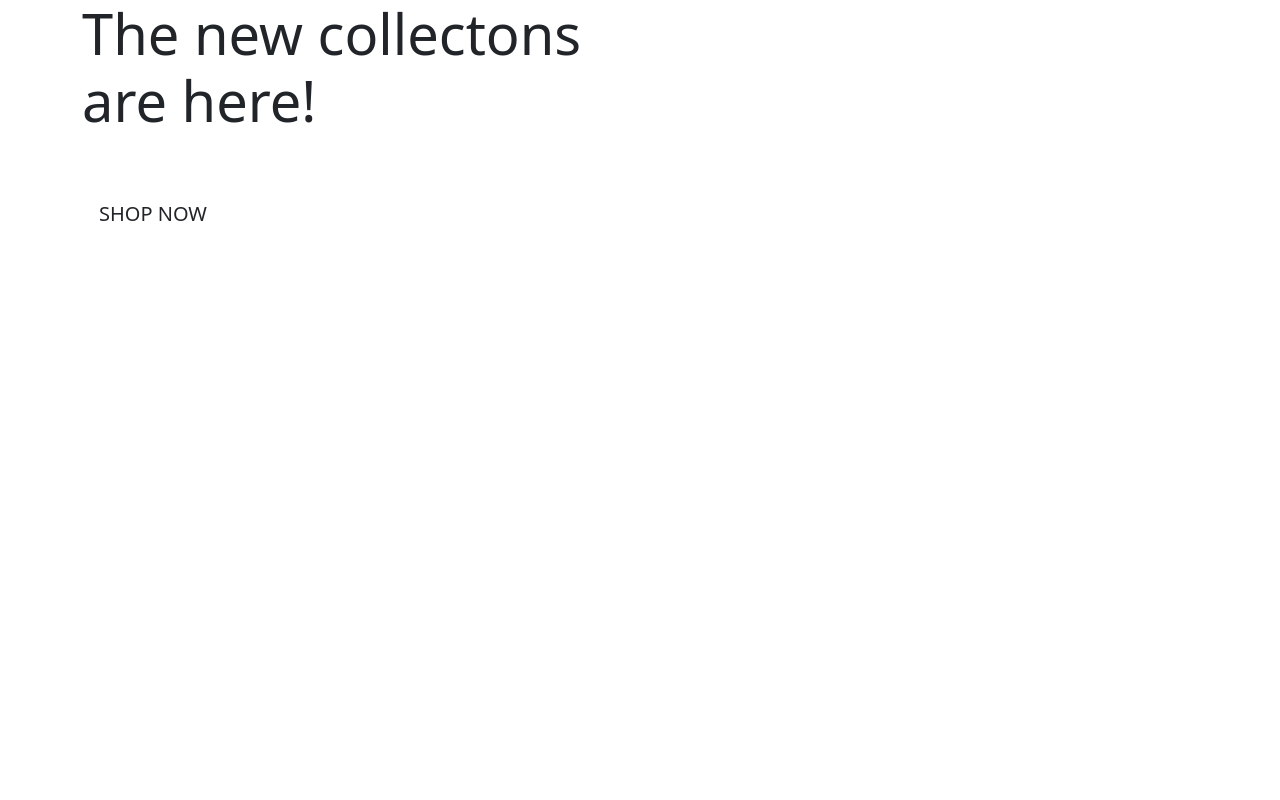
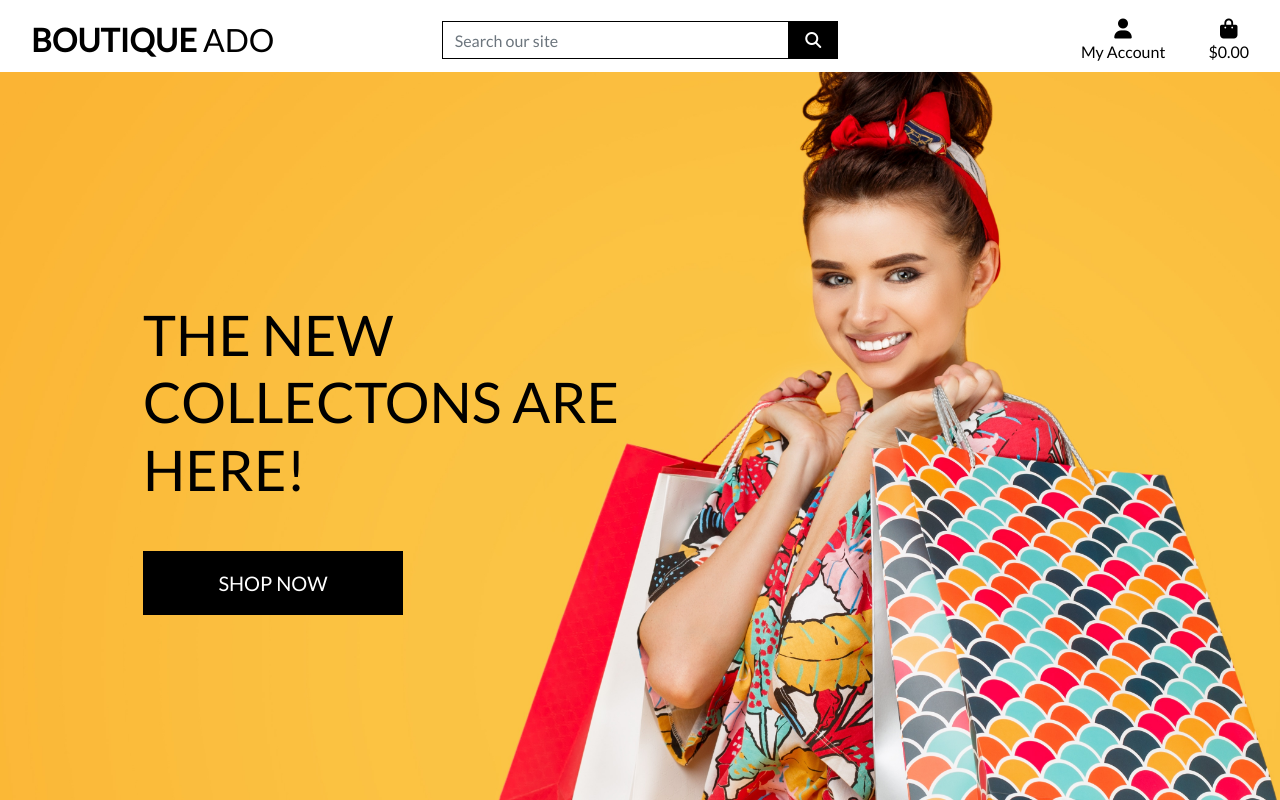
Before and after one commit to kristi0403/butique_ado_v1, a Django app: page / in a window 1280 px wide. Run offline with Django 3.2, Linux system fonts and the light colour scheme; some libraries are stand-ins or nearby versions.

Commit message:
completed homepage header and css

```diff
--- a/butique_ado/settings.py
+++ b/butique_ado/settings.py
@@ -147,3 +147,7 @@ USE_TZ = True
 # https://docs.djangoproject.com/en/3.1/howto/static-files/
 
 STATIC_URL = '/static/'
+STATICFILES_DIRS = (os.path.join(BASE_DIR, 'static'),)
+
+MEDIA_URL = '/media/'
+MEDIA_ROOT = os.path.join(BASE_DIR, 'media')
--- a/butique_ado/urls.py
+++ b/butique_ado/urls.py
@@ -15,9 +15,11 @@ Including another URLconf
 """
 from django.contrib import admin
 from django.urls import path, include
+from django.conf import settings
+from django.conf.urls.static import static
 
 urlpatterns = [
     path('admin/', admin.site.urls),
     path('accounts/', include('allauth.urls')),
-    path('', include('home.url')),
-]
+    path('', include('home.urls')),
+] + static(settings.MEDIA_URL, document_root=settings.MEDIA_ROOT)
--- /dev/null
+++ b/static/css/base.css
@@ -0,0 +1,81 @@
+html {
+    height: 100%;
+}
+
+body {
+    background: url('/media/homepage_background_cropped.jpg') no-repeat center center fixed;
+    background-size: cover;
+    height: calc(100vh - 164px);
+    color: #555;
+    font-family: 'Lato';
+}
+
+/* from Bulma */
+.icon {
+    align-items: center;
+    display: inline-flex;
+    justify-content: center;
+    height: 1.5rem;
+    width: 1.5rem;
+}
+
+.logo-font {
+    text-transform: uppercase;
+}
+
+.main-logo-link {
+    width: fit-content;
+}
+
+.shop-now-button {
+    background: black;
+    color: white;
+    min-width: 260px;
+}
+
+.btn-black {
+    background: black;
+    color: white;
+}
+
+.shop-now-button:hover,
+.shop-now-button:active,
+.shop-now-button:focus,
+.btn-black:hover,
+.btn-black:active,
+.btn-black:focus {
+    background: #222;
+    color: white;
+}
+
+.text-black {
+    color: #000 !important;
+}
+
+.border-black {
+    border: 1px solid black !important;
+}
+
+/* -------------------------------- Media Queries */
+
+/* Slightly larger container on xl screens */
+@media (min-width: 1200px) {
+  .container {
+    max-width: 80%;
+  }
+}
+
+/* fixed top navbar only on medium and up */
+@media (min-width: 992px) {
+    .fixed-top-desktop-only {
+        position: fixed;
+        top: 0;
+        right: 0;
+        left: 0;
+        z-index: 1030;
+    }
+
+    .header-container {
+        padding-top: 164px;
+    }
+}
--- a/templates/base.html
+++ b/templates/base.html
@@ -3,38 +3,102 @@
 <!doctype html>
 <html lang="en">
   <head>
+
     {% block meta %}
         <meta http-equiv="X-UA-Compatible" content="ie=edge">
         <meta charset="utf-8">
-        <meta name="viewport" content="width=device-width, initial-scale=1">
+        <meta name="viewport" content="width=device-width, initial-scale=1, shrink-to-fit=no">
     {% endblock %}
 
     {% block extra_meta %}
     {% endblock %}
 
     {% block corecss %}
-        <link href="https://cdn.jsdelivr.net/npm/bootstrap@5.0.0-beta2/dist/css/bootstrap.min.css" rel="stylesheet" integrity="sha384-BmbxuPwQa2lc/FVzBcNJ7UAyJxM6wuqIj61tLrc4wSX0szH/Ev+nYRRuWlolflfl" crossorigin="anonymous">
+        <link rel="stylesheet" href="https://stackpath.bootstrapcdn.com/bootstrap/4.4.1/css/bootstrap.min.css" integrity="sha384-Vkoo8x4CGsO3+Hhxv8T/Q5PaXtkKtu6ug5TOeNV6gBiFeWPGFN9MuhOf23Q9Ifjh" crossorigin="anonymous">
+        <link rel="stylesheet" href="https://fonts.googleapis.com/css?family=Lato&display=swap">
+        <link rel="stylesheet" href="{% static 'css/base.css' %}">
     {% endblock %}
 
     {% block extra_css %}
     {% endblock %}
 
     {% block corejs %}
-        <script src="https://cdn.jsdelivr.net/npm/bootstrap@5.0.0-beta2/dist/js/bootstrap.bundle.min.js" integrity="sha384-b5kHyXgcpbZJO/tY9Ul7kGkf1S0CWuKcCD38l8YkeH8z8QjE0GmW1gYU5S9FOnJ0" crossorigin="anonymous"></script>
-        <script src="https://cdn.jsdelivr.net/npm/@popperjs/core@2.6.0/dist/umd/popper.min.js" integrity="sha384-KsvD1yqQ1/1+IA7gi3P0tyJcT3vR+NdBTt13hSJ2lnve8agRGXTTyNaBYmCR/Nwi" crossorigin="anonymous"></script>
-        <script src="https://cdn.jsdelivr.net/npm/bootstrap@5.0.0-beta2/dist/js/bootstrap.min.js" integrity="sha384-nsg8ua9HAw1y0W1btsyWgBklPnCUAFLuTMS2G72MMONqmOymq585AcH49TLBQObG" crossorigin="anonymous"></script>
+        <script src="https://kit.fontawesome.com/e9c73d7092.js" crossorigin="anonymous"></script>
+        <script src="https://code.jquery.com/jquery-3.4.1.slim.min.js" integrity="sha384-J6qa4849blE2+poT4WnyKhv5vZF5SrPo0iEjwBvKU7imGFAV0wwj1yYfoRSJoZ+n" crossorigin="anonymous"></script>
+        <script src="https://cdn.jsdelivr.net/npm/popper.js@1.16.0/dist/umd/popper.min.js" integrity="sha384-Q6E9RHvbIyZFJoft+2mJbHaEWldlvI9IOYy5n3zV9zzTtmI3UksdQRVvoxMfooAo" crossorigin="anonymous"></script>
+        <script src="https://stackpath.bootstrapcdn.com/bootstrap/4.4.1/js/bootstrap.min.js" integrity="sha384-wfSDF2E50Y2D1uUdj0O3uMBJnjuUD4Ih7YwaYd1iqfktj0Uod8GCExl3Og8ifwB6" crossorigin="anonymous"></script>
     {% endblock %}
 
     {% block extra_js %}
     {% endblock %}
 
-    <title>Butique Ado  {% block extra_title %} {% endblock %}</title>
+    <title>Boutique Ado {% block extra_title %}{% endblock %}</title>
   </head>
   <body>
-      <header class="container-fluid fixed-top"></header>
+    <header class="container-fluid fixed-top">
+        <div id="topnav" class="row bg-white pt-lg-2 d-none d-lg-flex">
+            <div class="col-12 col-lg-4 my-auto py-1 py-lg-0 text-center text-lg-left">
+                <a href="{% url 'home' %}" class="nav-link main-logo-link">
+                    <h2 class="logo-font text-black my-0"><strong>Boutique</strong> Ado</h2>
+                </a>
+            </div>
+            <div class="col-12 col-lg-4 my-auto py-1 py-lg-0">
+                <form method="GET" action="">
+                    <div class="input-group w-100">
+                        <input class="form-control border border-black rounded-0" type="text" name="q" placeholder="Search our site">
+                        <div class="input-group-append">
+                            <button class="form-control btn btn-black border border-black rounded-0" type="submit">
+                                <span class="icon">
+                                    <i class="fas fa-search"></i>
+                                </span>
+                            </button>
+                        </div>
+                    </div>
+                </form>
+            </div>
+            <div class="col-12 col-lg-4 my-auto py-1 py-lg-0">
+                <ul class="list-inline list-unstyled text-center text-lg-right my-0">
+                    <li class="list-inline-item dropdown">
+                        <a class="text-black nav-link" href="#" id="user-options" data-toggle="dropdown" aria-haspopup="true" aria-expanded="false">
+                            <div class="text-center">
+                                <div><i class="fas fa-user fa-lg"></i></div>
+                                <p class="my-0">My Account</p>
+                            </div>
+                        </a>
+                        <div class="dropdown-menu border-0" aria-labelledby="user-options">
+                            {% if request.user.is_authenticated %}
+                                {% if request.user.is_superuser %}
+                                    <a href="" class="dropdown-item">Product Management</a>
+                                {% endif %}
+                                <a href="" class="dropdown-item">My Profile</a>
+                                <a href="{% url 'account_logout' %}" class="dropdown-item">Logout</a>
+                            {% else %}
+                                <a href="{% url 'account_signup' %}" class="dropdown-item">Register</a>
+                                <a href="{% url 'account_login' %}" class="dropdown-item">Login</a>
+                            {% endif %}
+                        </div>
+                    </li>
+                    <li class="list-inline-item">
+                        <a class="{% if grand_total %}text-info font-weight-bold{% else %}text-black{% endif %} nav-link" href="">
+                            <div class="text-center">
+                                <div><i class="fas fa-shopping-bag fa-lg"></i></div>
+                                <p class="my-0">
+                                    {% if grand_total %}
+                                        ${{ grand_total|floatformat:2 }}
+                                    {% else %}
+                                        $0.00
+                                    {% endif %}
+                                </p>
+                            </div>
+                        </a>
+                    </li>
+                </ul>
+            </div>
+        </div>
+    </header>
 
     {% if messages %}
-        <div class="mesage-container"></div>
+        <div class="message-container"></div>
     {% endif %}
 
     {% block page_header %}
@@ -45,5 +109,7 @@
 
     {% block postloadjs %}
     {% endblock %}
+
+
   </body>
 </html>
```
Also changed, not shown: home/urls.py (renamed from home/url.py), media/homepage_background_cropped.jpg (added). Lines whose indentation alone changed are shown as unchanged.
